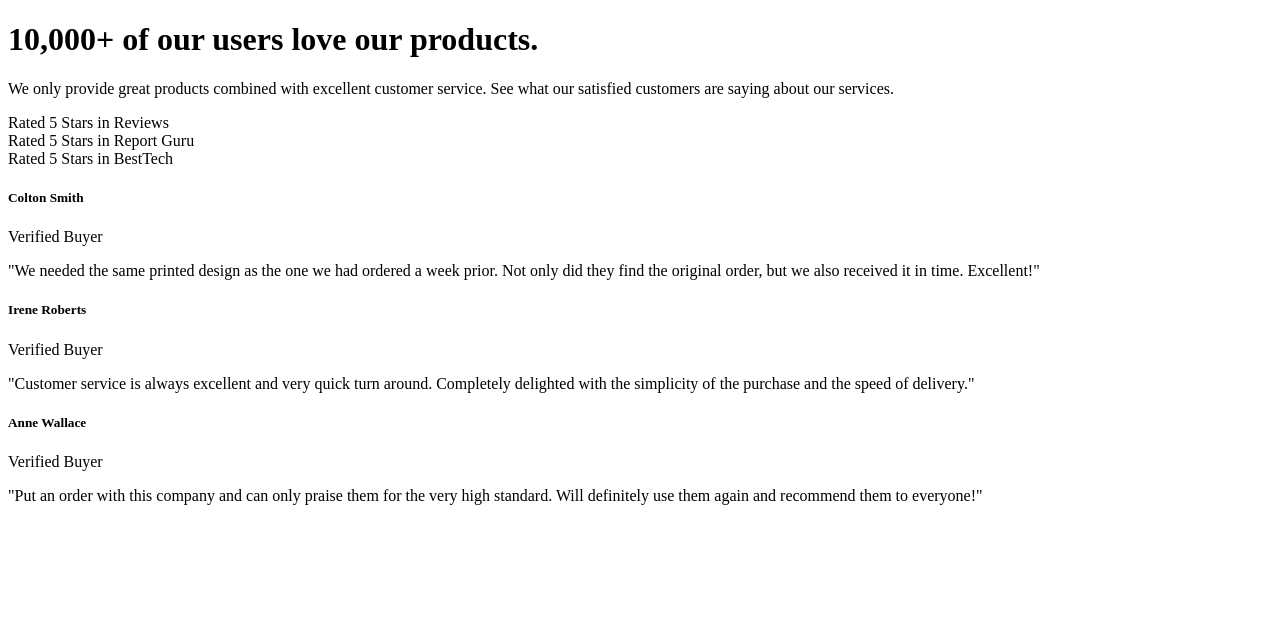
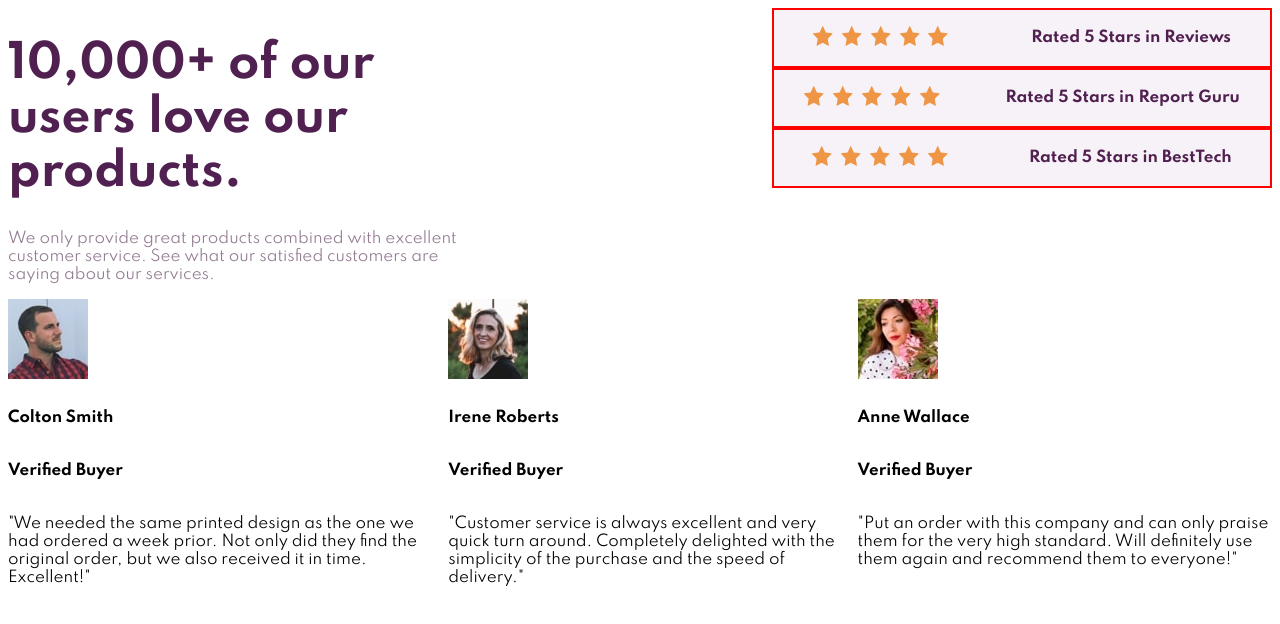
Before and after one commit to Plonkticus/Frontend-Mentor-Social-Proof-Section, a plain HTML site: page social-proof-section-master/index.html in a window 1280 px wide. Drawn offline with Linux system fonts and the light colour scheme.

Commit message:
Add files via upload

```diff
--- a/social-proof-section-master/index.html
+++ b/social-proof-section-master/index.html
@@ -11,7 +11,7 @@
       sizes="32x32"
       href="./images/favicon-32x32.png"
     />
-
+    <link rel="stylesheet" href="style.css"/>
     <title>Frontend Mentor | Social proof section</title>
 
     <!-- Feel free to remove these styles or customise in your own stylesheet 👍 -->
@@ -26,6 +26,7 @@
     </style>
   </head>
   <body>
+    <div class="top">
     <div class="left">
       <h1>10,000+ of our users love our products.</h1>
       <p>We only provide great products combined with excellent customer service.
@@ -33,30 +34,55 @@
     </div>
 
     <div class="rating-box">
-      <div class="rate">Rated 5 Stars in Reviews</div>
-      <div class="rate">Rated 5 Stars in Report Guru</div>
-      <div class="rate">Rated 5 Stars in BestTech</div>
+      <div class="rate">
+        <div class="star">
+        <img src="/images/icon-star.svg" class="rate-img"/>
+        <img src="/images/icon-star.svg" class="rate-img"/>
+        <img src="/images/icon-star.svg" class="rate-img"/>
+        <img src="/images/icon-star.svg" class="rate-img"/>
+        <img src="/images/icon-star.svg" class="rate-img"/></div>
+        <p>Rated 5 Stars in Reviews</p></div>
+      <div class="rate">
+        <div class="star">
+        <img src="/images/icon-star.svg" class="rate-img"/>
+        <img src="/images/icon-star.svg" class="rate-img"/>
+        <img src="/images/icon-star.svg" class="rate-img"/>
+        <img src="/images/icon-star.svg" class="rate-img"/>
+        <img src="/images/icon-star.svg" class="rate-img"/></div>
+        <p>Rated 5 Stars in Report Guru</p></div>
+      <div class="rate">
+        <div class="star">
+        <img src="/images/icon-star.svg" class="rate-img"/>
+        <img src="/images/icon-star.svg" class="rate-img"/>
+        <img src="/images/icon-star.svg" class="rate-img"/>
+        <img src="/images/icon-star.svg" class="rate-img"/>
+        <img src="/images/icon-star.svg" class="rate-img"/></div>
+        <p>Rated 5 Stars in BestTech</p></div>
       </div>
+    </div>
 
-
+    <div class="container">
       <div class="customer-box">
+        <img src="./images/image-colton.jpg"/>
         <h5>Colton Smith </h5>
-        <p>Verified Buyer</p>
+        <h6>Verified Buyer</h6>
         <p>"We needed the same printed design as the one we had ordered a week prior.
           Not only did they find the original order, but we also received it in time.
           Excellent!"</p></div>
       <div class="customer-box">
+        <img src="/images/image-irene.jpg"/>
         <h5>Irene Roberts</h5>
-        <p>Verified Buyer</p>
+        <h6>Verified Buyer</h6>
         <p>"Customer service is always excellent and very quick turn around. Completely
           delighted with the simplicity of the purchase and the speed of delivery."</p>
         </div>
       <div class="customer-box">
+        <img src="/images/image-anne.jpg"/>
         <h5>Anne Wallace</h5>
-        <p>Verified Buyer</p>
+        <h6>Verified Buyer</h6>
         <p>"Put an order with this company and can only praise them for the very high
           standard. Will definitely use them again and recommend them to everyone!"</p></div>
-
+        </div>
 
 
 
--- /dev/null
+++ b/social-proof-section-master/style.css
@@ -0,0 +1,57 @@
+@import url("https://fonts.googleapis.com/css2?family=Spartan:wght@400;500;700&display=swap");
+
+* {
+  box-sizing: border-box;
+  font-family: Spartan, Arial, Helvetica, sans-serif;
+  font-size: 15px;
+}
+
+.top {
+  display: flex;
+  justify-content: space-between;
+}
+
+.left {
+  width: 450px;
+}
+
+.left h1 {
+  font-size: 3rem;
+  font-weight: 700;
+  color: hsl(300, 43%, 22%);
+}
+
+.left p {
+  color: hsl(303, 10%, 53%);
+}
+
+.ratings-box {
+  display: flex;
+}
+
+.rate {
+  display: flex;
+  flex-direction: row;
+  justify-content: space-around;
+  align-items: center;
+  background-color: hsl(300, 24%, 96%);
+  color: hsl(300, 43%, 22%);
+  width: 500px;
+  height: 60px;
+  border: 2px solid red;
+}
+
+.rate-img {
+  height: 20px;
+  width: 20px;
+  margin-right: 5px;
+}
+
+.rate P {
+  color: hsl(300, 43%, 22%);
+  font-weight: 700;
+}
+
+.container {
+  display: flex;
+}
```
